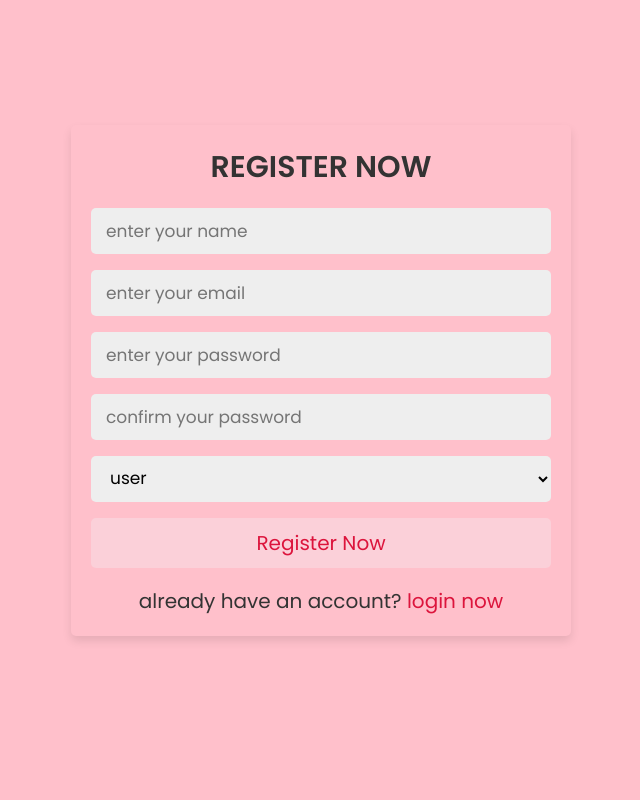
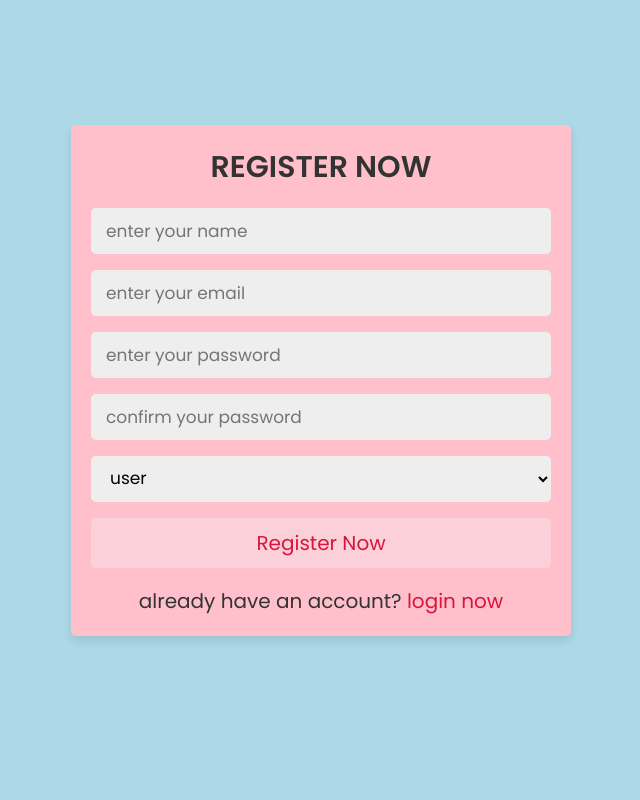
Before and after one commit to jaelynnnn/ManageiT, a PHP site: page /register_form.php in a window 1280 px wide. Shown: the whole page, without its empty margins (319-959 px from the left). Run offline with PHP 8.4, Linux system fonts and the light colour scheme.

Commit message:
Update register_form.php

```diff
--- a/manageit/register_form.php
+++ b/manageit/register_form.php
@@ -48,7 +48,7 @@ if(isset($_POST['submit'])){
 </head>
 <body>
 
-<div style="background-color:pink;" class="form-container">
+<div style="background-color:lightblue;" class="form-container">
 
    <form action="" method="post" style="background-color:pink;">
       <h3>register now</h3>
```
